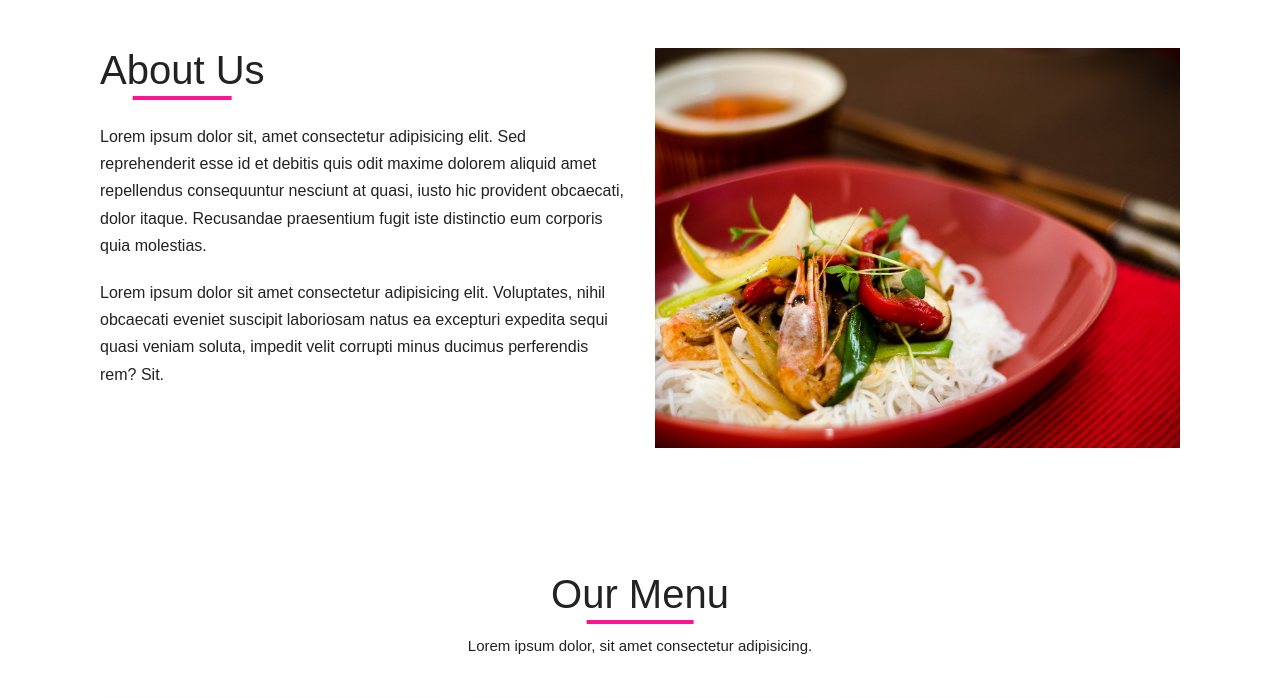
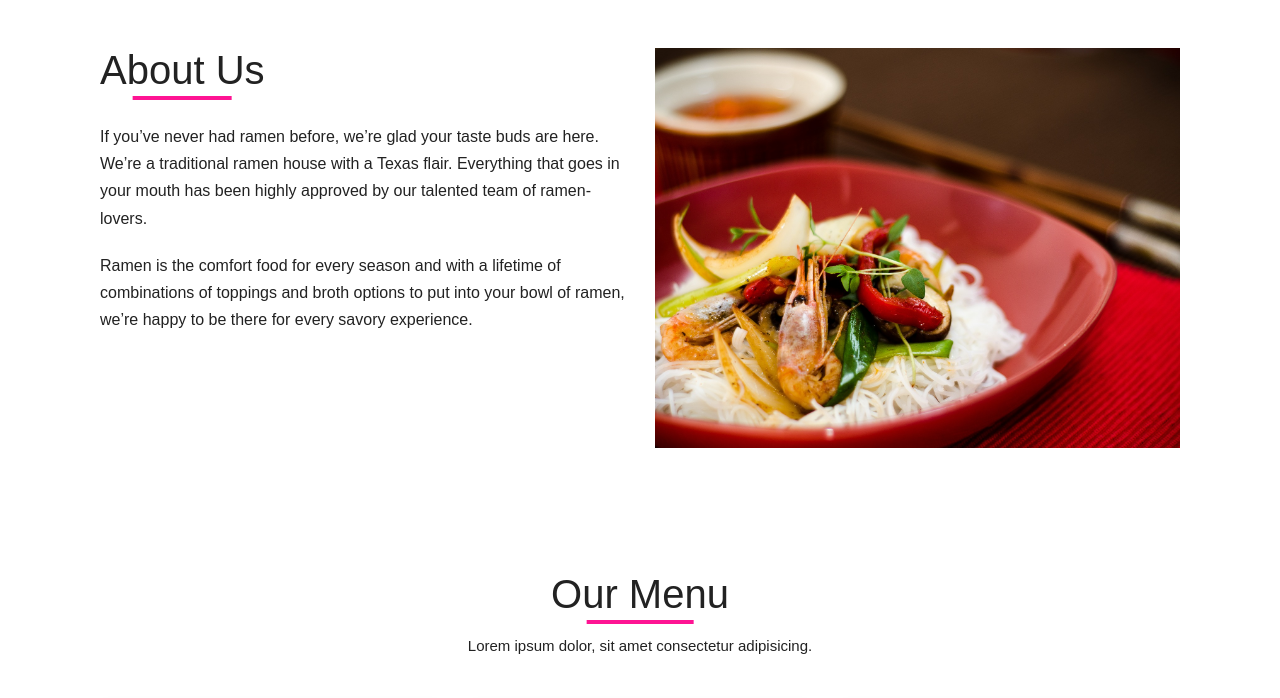
Before and after one commit to tranconglaidn/marketing, a plain HTML site: page index.html in a window 1280 px wide. Shown: the part 802-1500 px from the top of the page. Drawn offline with nearby package versions, Linux system fonts and the light colour scheme.

Commit message:
Update index.html

```diff
--- a/index.html
+++ b/index.html
@@ -86,17 +86,10 @@
             <h1>About Us</h1>
           </div>
           <p>
-            Lorem ipsum dolor sit, amet consectetur adipisicing elit. Sed
-            reprehenderit esse id et debitis quis odit maxime dolorem aliquid
-            amet repellendus consequuntur nesciunt at quasi, iusto hic provident
-            obcaecati, dolor itaque. Recusandae praesentium fugit iste
-            distinctio eum corporis quia molestias.
+            If you’ve never had ramen before, we’re glad your taste buds are here. We’re a traditional ramen house with a Texas flair. Everything that goes in your mouth has been highly approved by our talented team of ramen-lovers.
           </p>
           <p>
-            Lorem ipsum dolor sit amet consectetur adipisicing elit. Voluptates,
-            nihil obcaecati eveniet suscipit laboriosam natus ea excepturi
-            expedita sequi quasi veniam soluta, impedit velit corrupti minus
-            ducimus perferendis rem? Sit.
+            Ramen is the comfort food for every season and with a lifetime of combinations of toppings and broth options to put into your bowl of ramen, we’re happy to be there for every savory experience.
           </p>
         </div>
         <div class="right" data-aos="fade-left" data-aos-duration="2000">
```
